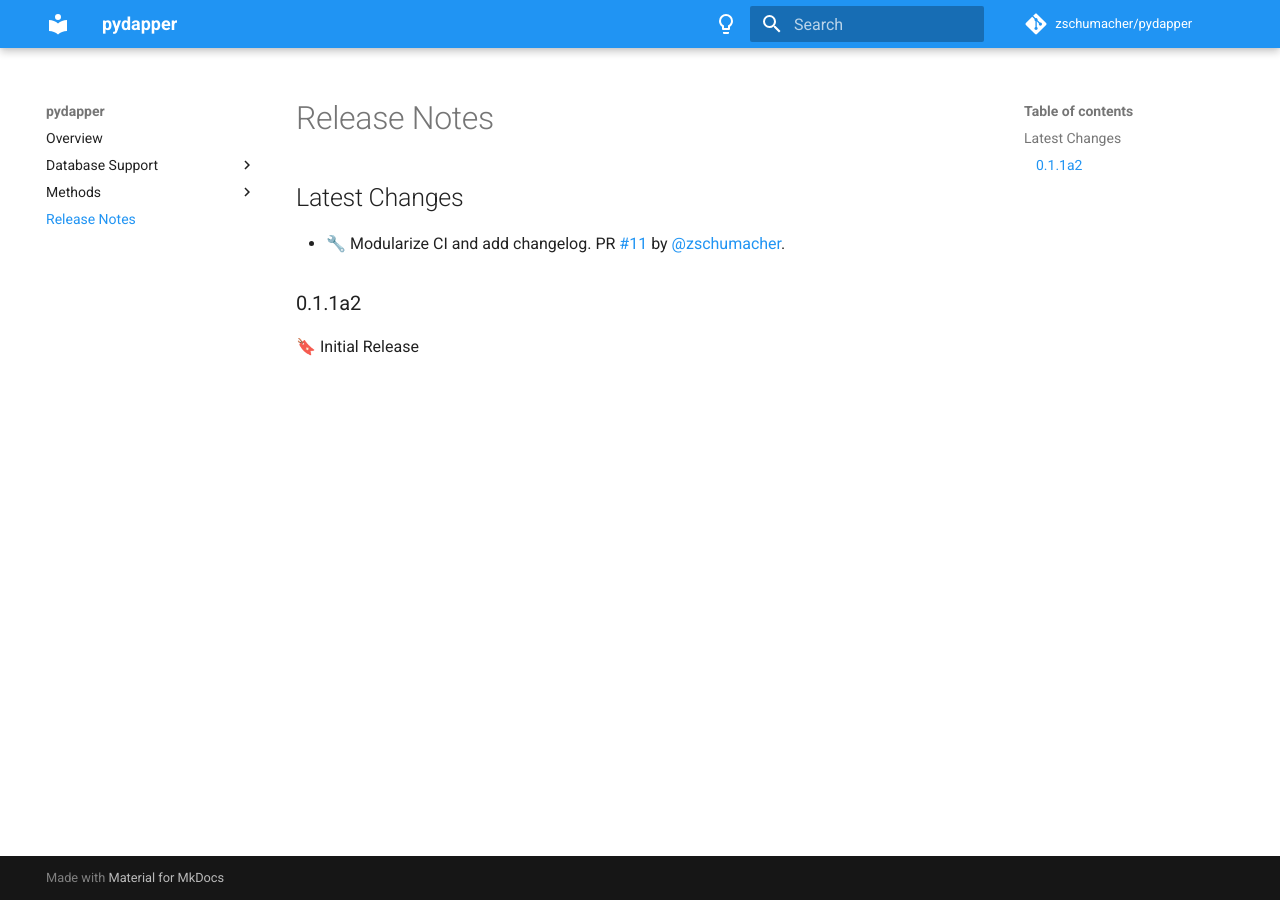
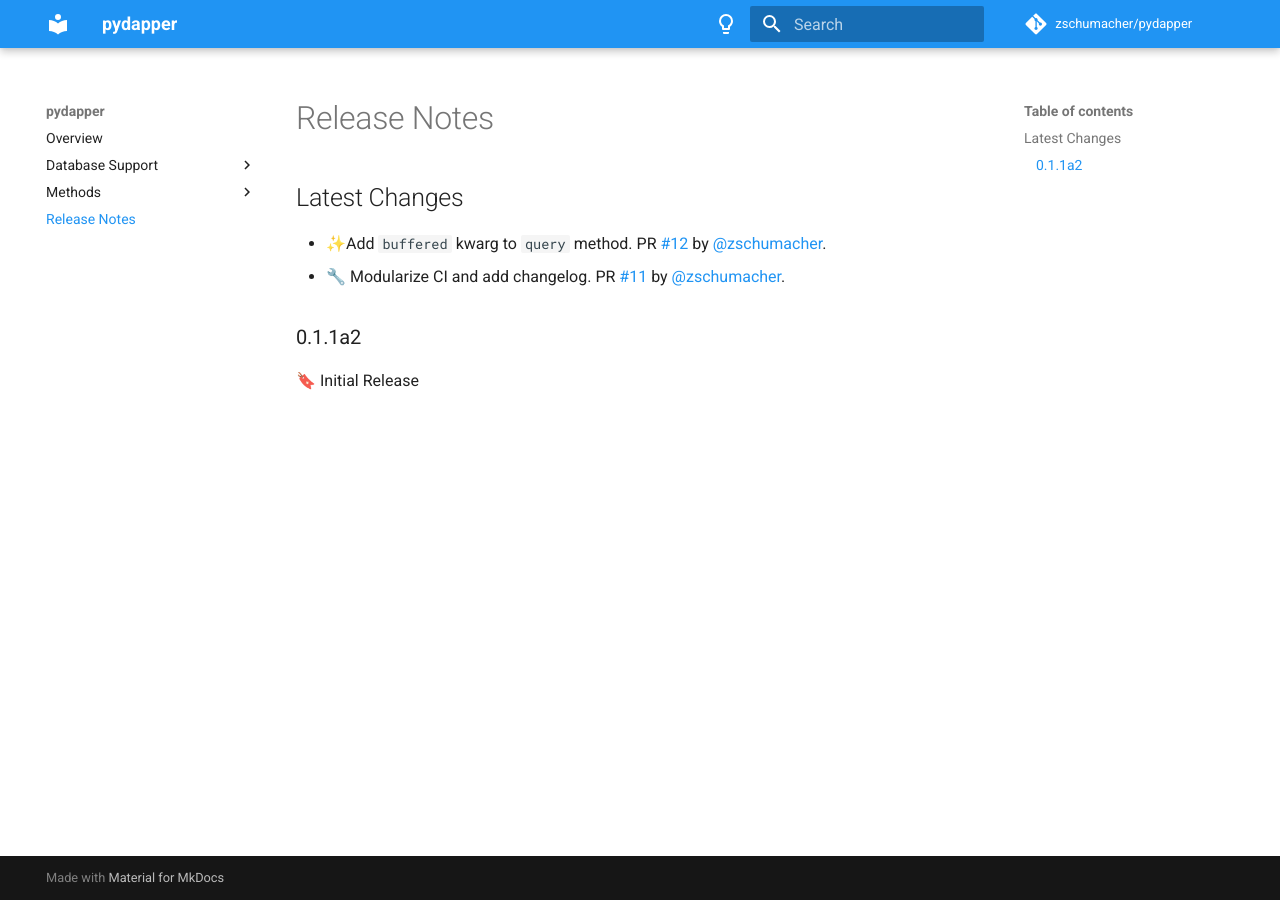
Before and after one commit to zschumacher/pydapper, an MkDocs documentation site: the page built from docs/release_notes.md, in a window 1280 px wide. Built offline with MkDocs 1.6.1 and Material for MkDocs 9.7.7, drawn with Linux system fonts in a browser that asks for light colours; comment, search, counter and statistics services are not loaded.

Commit message:
📝 Update release notes

```diff
--- a/docs/release_notes.md
+++ b/docs/release_notes.md
@@ -1,6 +1,7 @@
 
 ## Latest Changes
 
+* ✨Add `buffered` kwarg to `query` method. PR [#12](https://github.com/zschumacher/pydapper/pull/12) by [@zschumacher](https://github.com/zschumacher).
 * 🔧 Modularize CI and add changelog. PR [#11](https://github.com/zschumacher/pydapper/pull/11) by [@zschumacher](https://github.com/zschumacher).
 ### 0.1.1a2
 🔖 Initial Release
```
